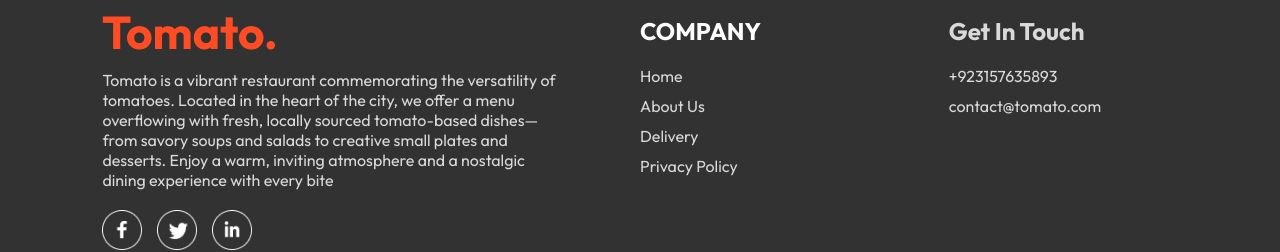
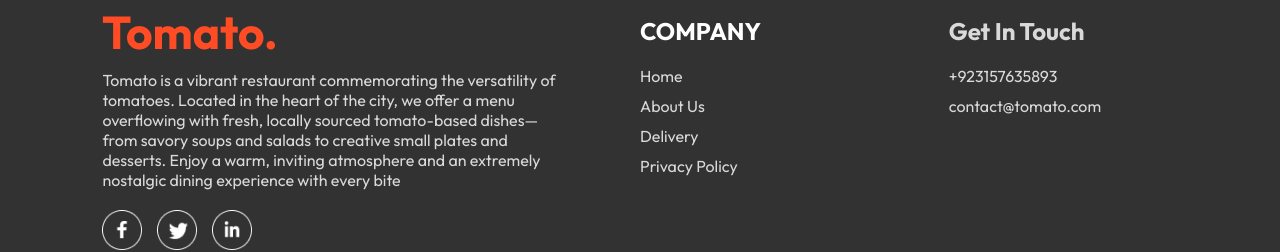
Before and after one commit to NofelShahbaz/Food-Delivery-website, a React (Vite) app: page /order in a window 1280 px wide. Shown: the part 1050-1302 px from the top of the page. Built offline with nearby package versions, Linux system fonts and the light colour scheme.

Commit message:
Update Footer.jsx

```diff
--- a/src/components/Footer/Footer.jsx
+++ b/src/components/Footer/Footer.jsx
@@ -10,7 +10,7 @@ const Footer = () => {
                <img src={assets.logo} alt='' />
                <p>Tomato is a vibrant restaurant commemorating the versatility of tomatoes. Located in the heart of the city, we offer
                 a menu overflowing with fresh, locally sourced tomato-based dishes—from savory soups and salads to creative small plates
-                and desserts. Enjoy a warm, inviting atmosphere and a nostalgic dining experience with every bite</p>
+                and desserts. Enjoy a warm, inviting atmosphere and an extremely nostalgic dining experience with every bite</p>
                <div className="footer-social-icons">
                   <img src={assets.facebook_icon} alt='' />
                   <img src={assets.twitter_icon} alt='' />
```
